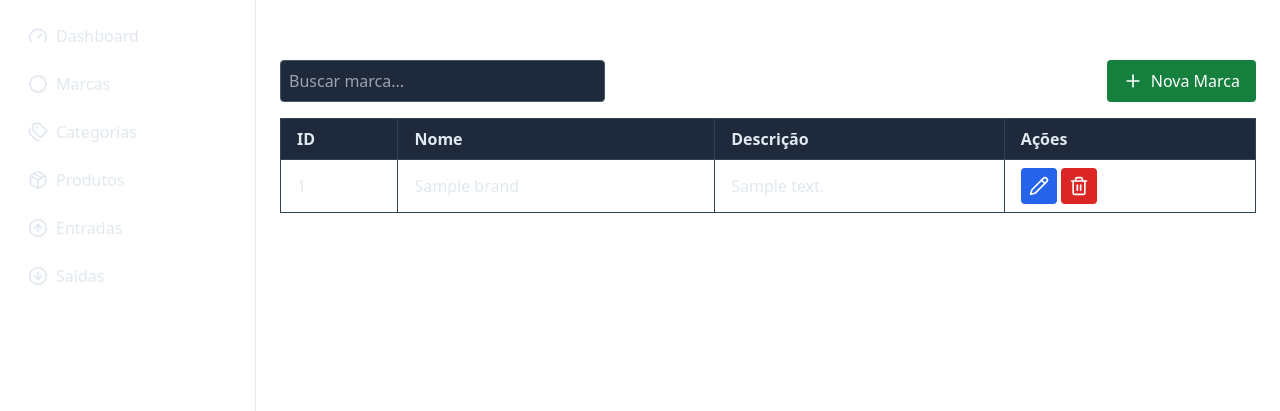
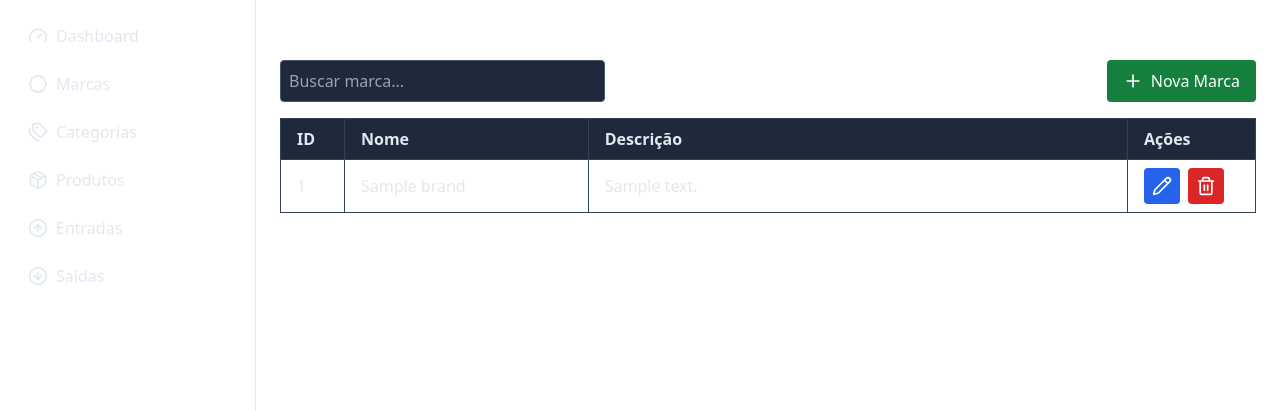
Before and after one commit to Kaironn2/django-inventory-flow, a Django app: page /brands/list/ in a window 1280 px wide. Shown: the part 65-476 px from the top of the page. Run offline with Django 5.2, Linux system fonts and the light colour scheme; tables that the repository leaves empty hold one stand-in row (values such as "Sample post"); some libraries are stand-ins or nearby versions.

Commit message:
Brand create, update, delete implemented

```diff
--- a/src/brands/templates/brands/partials/_brand_form_create.html
+++ b/src/brands/templates/brands/partials/_brand_form_create.html
@@ -6,6 +6,8 @@
 >
     {% csrf_token %}
     <div class="space-y-4">
+
+        <h3 class="text-xl font-bold leading-6 mb-4">Adicionar Nova Marca</h3>
 
         <!-- Inputs -->
         <div>
--- a/src/brands/templates/brands/partials/_brand_form_update.html
+++ b/src/brands/templates/brands/partials/_brand_form_update.html
@@ -6,6 +6,8 @@
 >
     {% csrf_token %}
     <div class="space-y-4">
+
+        <h3 class="text-xl font-bold leading-6 mb-4">Adicionar Nova Marca</h3>
 
         <!-- Inputs -->
         <div>
--- a/src/brands/templates/brands/partials/_brand_table.html
+++ b/src/brands/templates/brands/partials/_brand_table.html
@@ -1,12 +1,12 @@
 {% load static %}
 {% if brands %}
-    <table class="w-full text-left border-collapse">
+    <table class="w-full text-left border-collapse table-fixed">
         <thead class="bg-slate-800 text-slate-200 border border-slate-700">
             <tr>
-                <th class="px-4 py-2 border border-slate-700">ID</th>
-                <th class="px-4 py-2 border border-slate-700">Nome</th>
+                <th class="px-4 py-2 border border-slate-700 w-16">ID</th>
+                <th class="px-4 py-2 border border-slate-700 w-1/4">Nome</th>
                 <th class="px-4 py-2 border border-slate-700">Descrição</th>
-                <th class="px-4 py-2 border border-slate-700">Ações</th>
+                <th class="px-4 py-2 border border-slate-700 w-32">Ações</th>
             </tr>
         </thead>
         <tbody class="divide-y divide-slate-700">
@@ -17,6 +17,7 @@
                 <td class="px-4 py-2 border border-slate-700">{{ brand.description|default:"Não há descrição" }}</td>
                 <td class="px-4 py-2 border border-slate-700">
 
+                    <div class="flex gap-2">
                         <!-- update button -->
                         <button
                             hx-get="{% url 'brand-update' brand.id %}"
@@ -38,6 +39,7 @@
                         >
                             <i data-lucide="trash-2" class="w-5 h-5"></i>
                         </button>
+                    </div>
 
                 </td>
             </tr>
--- a/src/brands/views.py
+++ b/src/brands/views.py
@@ -101,3 +101,17 @@ class BrandDeleteView(DeleteView):
     template_name = 'brands/partials/_brand_form_delete.html'
     success_url = reverse_lazy('brand-list')
     context_object_name = 'brand'
+
+    def post(self, request, *args, **kwargs):
+        response = super().post(request, *args, **kwargs)
+
+        if self.request.headers.get('HX-Request'):
+            brands = models.Brand.objects.all()
+            context = {'brands': brands}
+            return render(request, 'brands/partials/_brand_table.html', context)
+
+        return response
+
+    def get(self, request, *args, **kwargs):
+        self.object = self.get_object()
+        return render(request, self.template_name, self.get_context_data())
--- a/src/core/templates/core/partials/_header.html
+++ b/src/core/templates/core/partials/_header.html
@@ -4,10 +4,10 @@
             Inventory Flow
         </div>
         <div class="flex items-center space-x-4">
-            <button class="bg-slate-border hover:bg-slate-600 px-3 py-1 rounded">
+            <button class="hover:bg-slate-600 px-3 py-1 rounded">
                 Perfil
             </button>
-            <button class="bg-slate-border hover:bg-slate-600 px-3 py-1 rounded">
+            <button class="hover:bg-slate-600 px-3 py-1 rounded">
                 Sair
             </button>
         </div>
```
Also changed, not shown: src/brands/templates/brands/partials/_brand_form_delete.html (added, +23 -0 lines), src/brands/templates/brands/brand-delete.html (deleted). Lines whose indentation alone changed are shown as unchanged.
